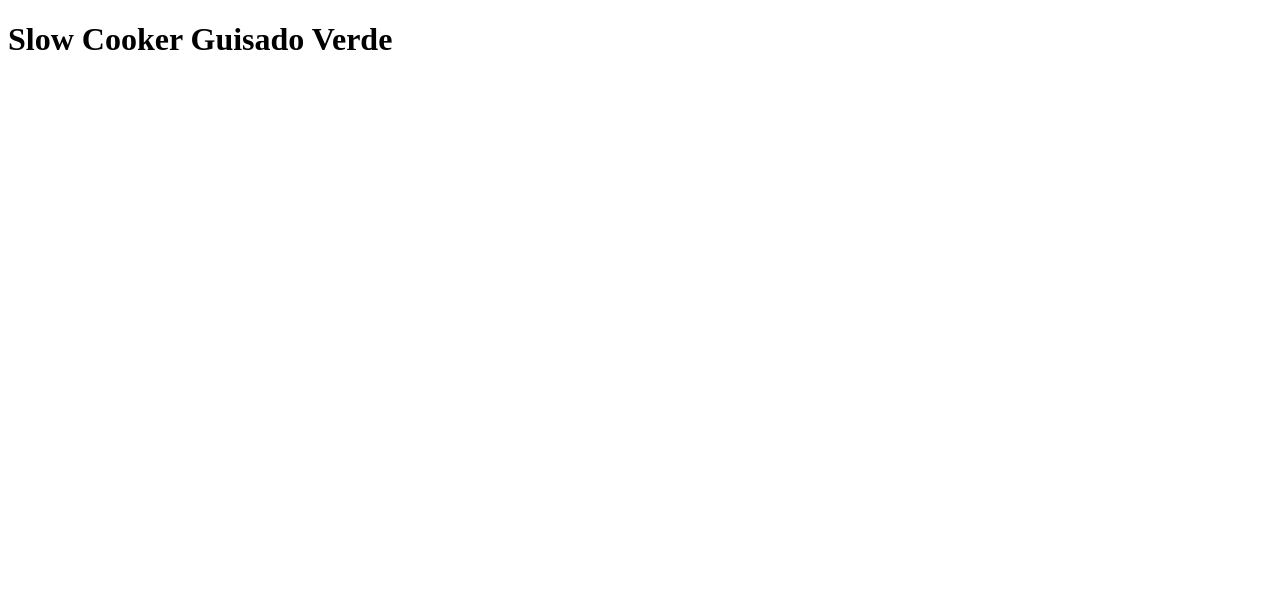
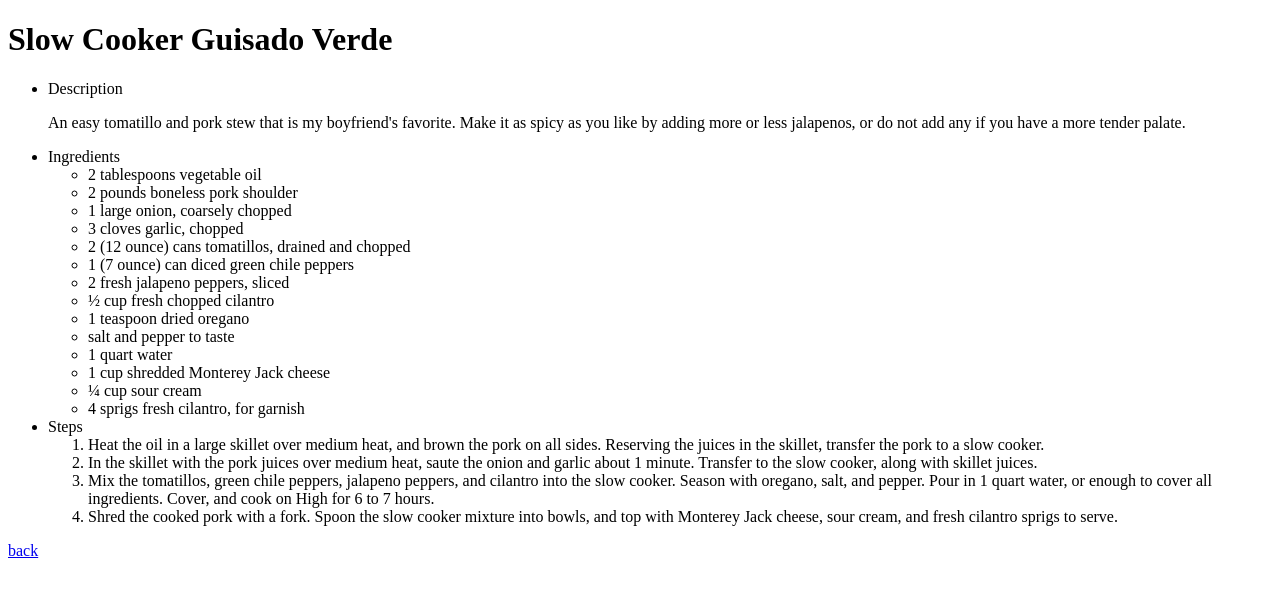
Before and after one commit to Michal-Stasiak/odin-recipes, a plain HTML site: page recipes/slow-cooker-guisado-verde.html in a window 1280 px wide. Drawn offline with Linux system fonts and the light colour scheme.

Commit message:
finish slow-cooker-gusado-verde

```diff
--- a/recipes/slow-cooker-guisado-verde.html
+++ b/recipes/slow-cooker-guisado-verde.html
@@ -6,5 +6,42 @@
 </head>
 <body>
     <h1>Slow Cooker Guisado Verde</h1>
+
+    <ul>
+        <li>
+            Description
+            <p>An easy tomatillo and pork stew that is my boyfriend's favorite. Make it as spicy as you like by adding more or less jalapenos, or do not add any if you have a more tender palate.</p>
+        </li>
+        <li>
+            Ingredients
+            <ul>
+                <li>2 tablespoons vegetable oil</li>
+                <li>2 pounds boneless pork shoulder</li>
+                <li>1 large onion, coarsely chopped</li>
+                <li>3 cloves garlic, chopped</li>
+                <li>2 (12 ounce) cans tomatillos, drained and chopped</li>
+                <li>1 (7 ounce) can diced green chile peppers</li>
+                <li>2 fresh jalapeno peppers, sliced</li>
+                <li>½ cup fresh chopped cilantro</li>
+                <li>1 teaspoon dried oregano</li>
+                <li> salt and pepper to taste</li>
+                <li>1 quart water</li>
+                <li>1 cup shredded Monterey Jack cheese</li>
+                <li>¼ cup sour cream</li>
+                <li>4 sprigs fresh cilantro, for garnish</li>
+            </ul>
+        </li>
+        <li>
+            Steps
+            <ol>
+                <li> Heat the oil in a large skillet over medium heat, and brown the pork on all sides. Reserving the juices in the skillet, transfer the pork to a slow cooker. </li>
+                <li> In the skillet with the pork juices over medium heat, saute the onion and garlic about 1 minute. Transfer to the slow cooker, along with skillet juices. </li>
+                <li> Mix the tomatillos, green chile peppers, jalapeno peppers, and cilantro into the slow cooker. Season with oregano, salt, and pepper. Pour in 1 quart water, or enough to cover all ingredients. Cover, and cook on High for 6 to 7 hours. </li>
+                <li> Shred the cooked pork with a fork. Spoon the slow cooker mixture into bowls, and top with Monterey Jack cheese, sour cream, and fresh cilantro sprigs to serve. </li>
+            </ol>
+        </li>
+    </ul>
+
+    <a href="../index.html">back</a>
 </body>
 </html>
```
Also changed, not shown: index.html (+6 -1 lines).
